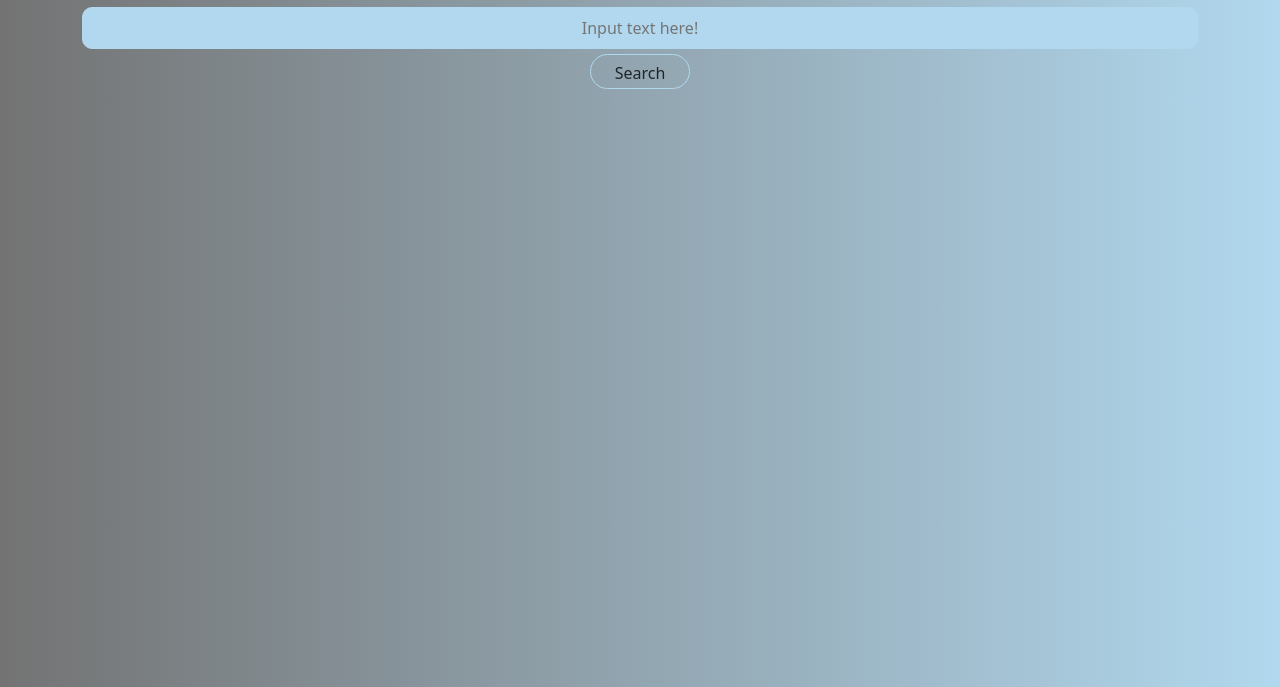
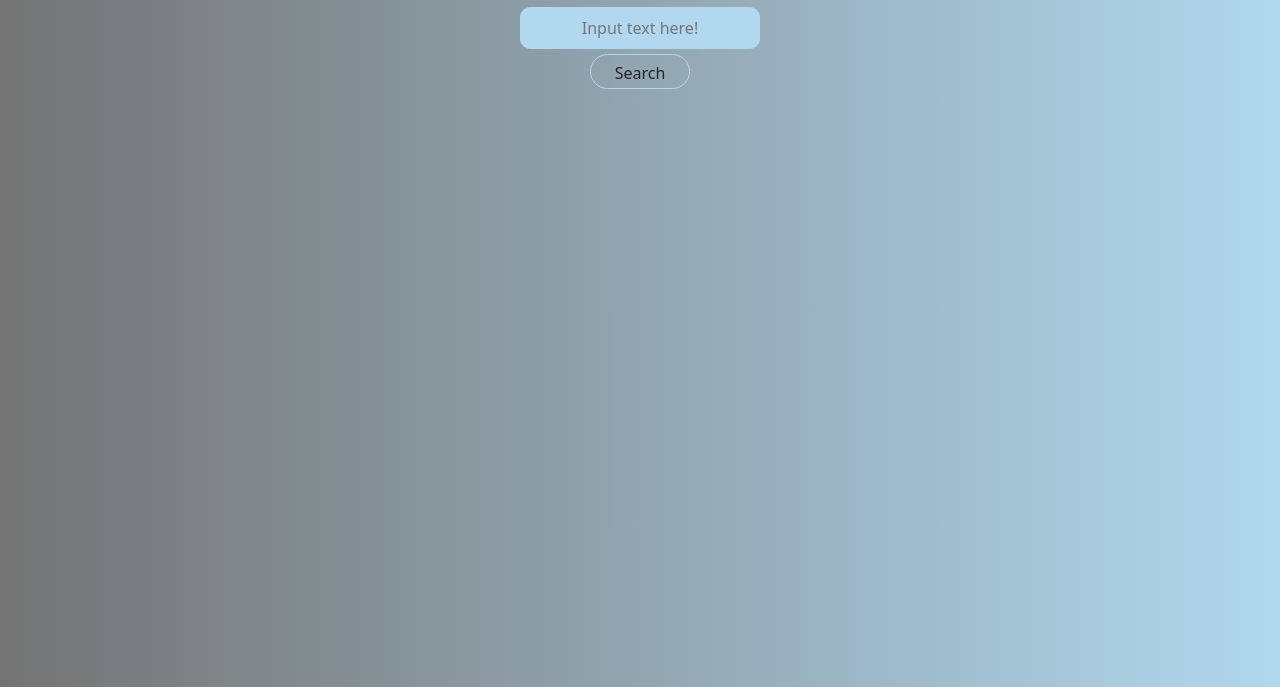
Before and after one commit to Khallekan/khallekan.github.io, a plain HTML site: page index.html in a window 1280 px wide. Shown: the part 113-800 px from the top of the page. Drawn offline with nearby package versions, Linux system fonts and the light colour scheme.

Commit message:
does this work

```diff
--- a/index.css
+++ b/index.css
@@ -36,7 +36,7 @@ body {
   padding: 20px auto;
 }
 .search {
-  width: 100%;
+  width: 15em;
   height: 40px;
   padding: 20px;
   text-align: center;
```
